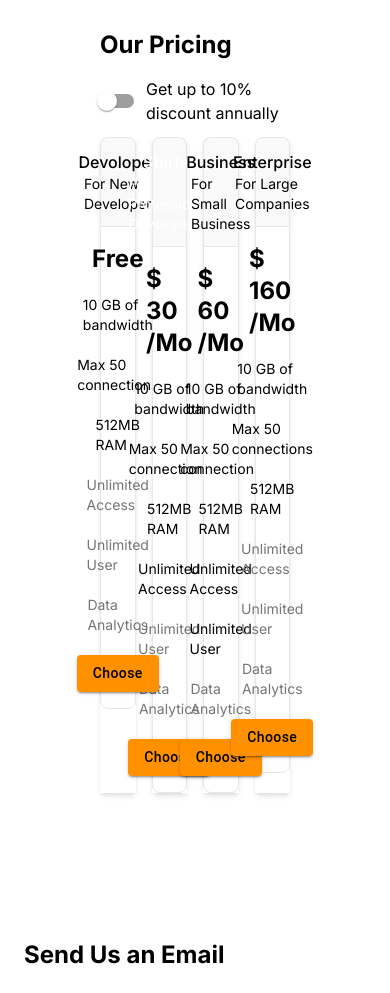
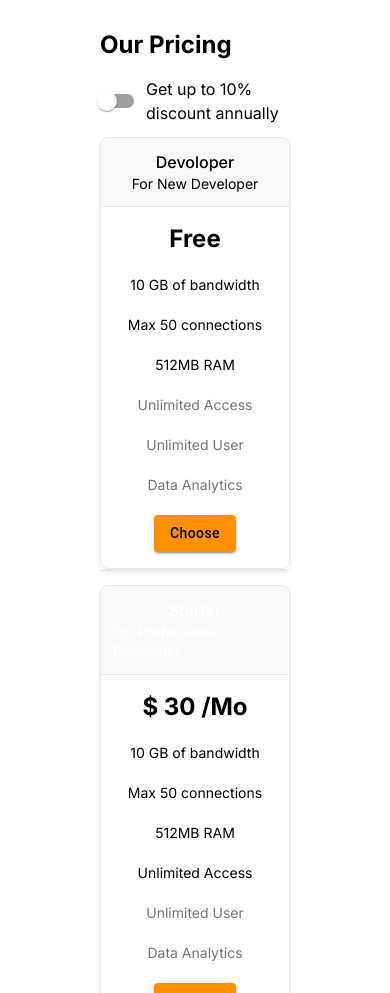
Before and after one commit to 2625-glitch/LandingPage, a React app: page /home in a window 390 px wide. Shown: the part 1980-2973 px from the top of the page. Built offline with nearby package versions, Linux system fonts and the light colour scheme; the HTML template or start-up script is replaced by a standard one.

Commit message:
made pricing responsive

```diff
--- a/src/components/Works/WorkCard.jsx
+++ b/src/components/Works/WorkCard.jsx
@@ -5,8 +5,7 @@ import ShareIcon from "@mui/icons-material/Share";
 const WorkCard = ({ id, image, title, desc }) => {
   return (
     <div
-      className="md:w-[300px] h-full mx-auto rounded-md shadowcursor-pointer
- hover:shadow-2xl hover:shadow-black transition-all duration-300 flex items-center justify-center bg-gray-100"
+    className="max-w-xs md:max-w-md lg:max-w-xl mx-auto rounded-md shadow cursor-pointer hover:shadow-lg transition-all duration-300 bg-gray-100"
       style={{ height: "500px" }}
     >
       <div>
--- a/src/components/pricing/Pricing.jsx
+++ b/src/components/pricing/Pricing.jsx
@@ -127,6 +127,8 @@ const Pricing = () => {
       },
     },
   ];
+  const numColumns = window.innerWidth < 768 ? 1 : window.innerWidth < 1024 ? 2 : 4;
+
   return (
     <div className="px-[100px] py-[50px]">
       <div className="md:px-16 py-8">
@@ -135,7 +137,7 @@ const Pricing = () => {
           <Switch checked={switchState} onChange={handleSwitchChange} />
           <p> Get up to 10% discount annually</p>
         </div>
-        <div className="grid grid-cols-4 gap-4 mt-3">
+        <div  className={`grid grid-cols-${numColumns} gap-4 mt-3`}>
           {services.map((service, index) => (
             <PricingCard
               service={service}
```
